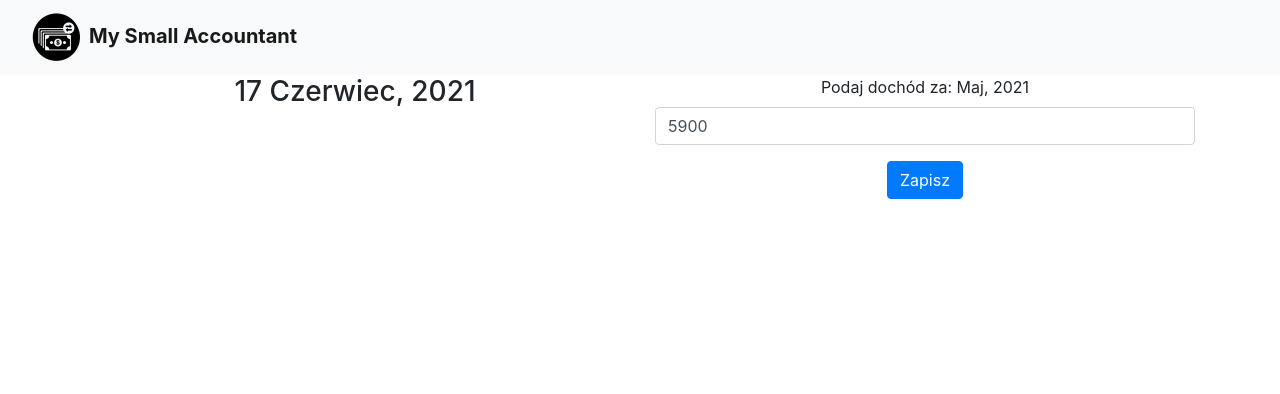
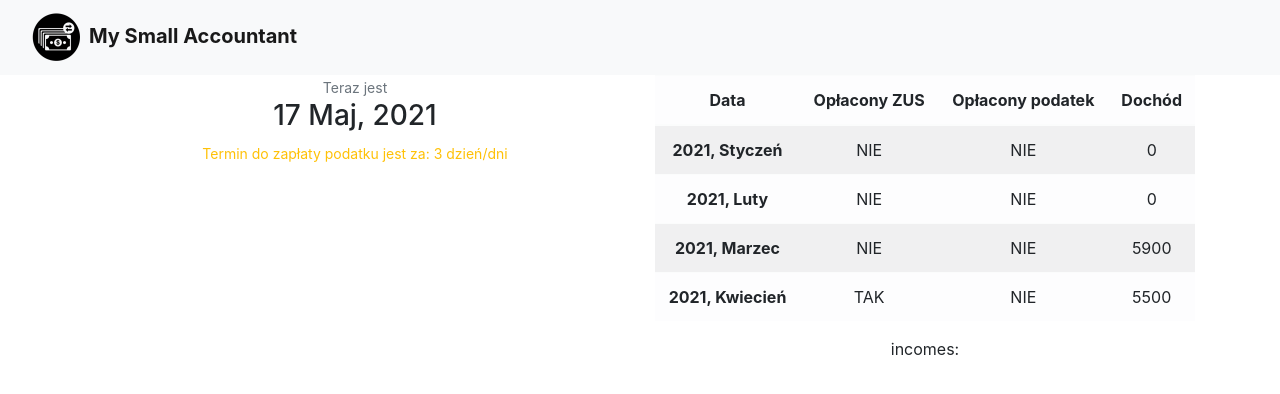
Before and after one commit to przemekoz/my-small-accountant, a React (Create React App) app: page / in a window 1280 px wide. Shown: the top 394 px of the page. Built offline with nearby package versions, Linux system fonts and the light colour scheme.

Commit message:
added: reorganisation components

```diff
--- a/src/App.js
+++ b/src/App.js
@@ -1,10 +1,9 @@
 import './App.css';
-import { Calculations } from './components/Calculations';
 import { CurrentDate } from './components/CurrentDate';
 import { EnterIncome } from './components/EnterIncome';
-import { EntriesComponent } from './components/EntriesComponent';
+import { EntriesCalculations } from './components/EntriesCalculations';
 import { Config } from './config/config';
-import { Entries } from './data/entries';
+import { EntriesData } from './data/entries';
 import { getPreviousMonthYear } from "./helpers";
 
 function App() {
@@ -14,19 +13,24 @@ function App() {
 
   // const currentMonth = date.getMonth();
   //@todo TESTS
-  const currentMonth = 5;
+  const currentMonth = 4;
 
 
   const currentYear = date.getFullYear();
   const [ previousMonth, previousYear ] = getPreviousMonthYear(currentMonth, currentYear);
 
   const hasPraviousMonthIncome = () => {
-    return Entries.find(entry => entry.month === previousMonth && entry.year === previousYear && entry.income > 0);
+    return EntriesData.find(entry => entry.month === previousMonth && entry.year === previousYear && entry.income > 0);
   }
 
   const propsCurrentMonthYear = {
     currentMonth,
     currentYear
+  };
+
+  const propsPreviousMonthYear = {
+    previousMonth,
+    previousYear
   };
 
   return (
@@ -40,13 +44,13 @@ function App() {
         </div>
       </nav>
       <div className="container">
-        <div className="row align-items-start">
+        <div className="row">
           <div className="col">
             <CurrentDate { ...propsCurrentMonthYear } currentDate={ currentDate } />
           </div>
           <div className="col">
-            { !hasPraviousMonthIncome() && <EnterIncome { ...propsCurrentMonthYear } defaultIncome={ Config.defaultIncome } /> }
-            { hasPraviousMonthIncome() && <EntriesCalculations { ...propsCurrentMonthYear } /> }
+            { !hasPraviousMonthIncome() && <EnterIncome { ...propsPreviousMonthYear } defaultIncome={ Config.defaultIncome } /> }
+            { hasPraviousMonthIncome() && <EntriesCalculations { ...propsCurrentMonthYear } { ...propsPreviousMonthYear } /> }
           </div>
         </div>
       </div>
@@ -54,13 +58,4 @@ function App() {
   );
 }
 
-const EntriesCalculations = (propsCurrentMonthYear) => {
-  return (
-    <>
-      <EntriesComponent />
-      <Calculations { ...propsCurrentMonthYear } />
-    </>
-  )
-};
-
 export default App;
--- a/src/components/Calculations.js
+++ b/src/components/Calculations.js
@@ -1,35 +1,21 @@
 import React from "react";
-import { Entries } from "../data/entries";
 
 export const Calculations = (props) => {
-  const { currentMonth, currentYear } = props;
+  const { filteredEntries } = props;
   return (
     <>
-      incomes: { getIncomes(currentMonth, currentYear) }
+      incomes: { getIncomes(filteredEntries) }
     </>
   );
 };
 
-export const getIncomes = (currentMonth, currentYear) => {
-  if (currentMonth > 0) {
-    console.log("od stycznia do miesiąc przed aktualnym miesiącem")
-    const filteredEntries = Entries.filter(entry => {
-      return entry.year === currentYear && entry.month < currentMonth;
-    });
+export const getIncomes = (entries) => {
 
-    console.log(filteredEntries)
+  console.log(entries)
 
-    console.log(filteredEntries.reduce((previus, current) => {
-      const prev = previus ? previus.income : 0;
-      const curr = current ? current.income : 0;
-      return prev + curr;
-    }))
-    return;
-  }
-
-  console.log("caly porzedni rok")
-  // @TODO pobierz caly poprzedni rok
-  console.log(Entries.filter(entry => {
-    return parseInt(entry.year, 10) === parseInt(currentYear - 1, 10);
+  console.log(entries.reduce((previus, current) => {
+    const prev = previus ? previus.income : 0;
+    const curr = current ? current.income : 0;
+    return prev + curr;
   }))
 }
--- a/src/components/CurrentDate.js
+++ b/src/components/CurrentDate.js
@@ -3,9 +3,14 @@ import { Months } from "../config/months";
 
 export const CurrentDate = (props) => {
   const { currentMonth, currentYear, currentDate } = props;
+  const transferIn = 20 - currentDate;
   return (
-    <h3>
-      { currentDate } { Months[ currentMonth ] }, { currentYear }
-    </h3>
+    <>
+      <small className="text-muted">Teraz jest</small>
+      <h3>
+        { currentDate } { Months[ currentMonth ] }, { currentYear }
+      </h3>
+      {transferIn > 0 && <small className="text-warning">Termin do zapłaty podatku jest za: {transferIn} dzień/dni</small>}
+    </>
   );
 };
--- a/src/components/EnterIncome.js
+++ b/src/components/EnterIncome.js
@@ -1,12 +1,11 @@
 import React, { useState } from "react";
 import { Months } from "../config/months";
-import { getPreviousMonthYear } from "../helpers";
 
 export const EnterIncome = (props) => {
 
-  const { currentMonth, currentYear } = props;
+  const { previousMonth, previousYear } = props;
   const [ income, setIncome ] = useState(props.defaultIncome);
-  const [ previousMonth, previousYear ] = getPreviousMonthYear(currentMonth, currentYear);
+
 
   const onChangeIncome = (event) => {
     setIncome(event.target.value);
@@ -19,8 +18,16 @@ export const EnterIncome = (props) => {
   return (
     <form>
       <div className="mb-3">
-        <label htmlFor="exampleInputEmail1" className="form-label">Podaj dochód za: { Months[ previousMonth ] }, { previousYear } </label>
-        <input type="number" className="form-control" aria-describedby="income" onChange={ onChangeIncome } value={ income } />
+        <label htmlFor="income" className="form-label">Podaj dochód za: { Months[ previousMonth ] }, { previousYear } </label>
+        <input type="number" className="form-control" aria-describedby="income" id="income" name="income" onChange={ onChangeIncome } value={ income } />
+      </div>
+      <div className="mb-3 form-check">
+        <input type="checkbox" className="form-check-input" name="transferedZus" id="transferedZus" />
+        <label className="form-check-label" htmlFor="transferedZus">Opłacony ZUS</label>
+      </div>
+      <div className="mb-3 form-check">
+        <input type="checkbox" className="form-check-input" name="transferedTax" id="transferedTax" />
+        <label className="form-check-label" htmlFor="transferedTax">Opłacony podatek</label>
       </div>
       <button type="submit" className="btn btn-primary" onClick={ submitIncome }>Zapisz</button>
     </form>
--- a/src/components/EntriesComponent.js
+++ b/src/components/Entries.js
@@ -1,10 +1,8 @@
 import React from "react";
 import { Months } from "../config/months";
-import { Entries } from "../data/entries";
 
-export const EntriesComponent = (props) => {
-
-  console.log(Entries.length)
+export const Entries = (props) => {
+  const { filteredEntries } = props;
 
   return (
     <table className="table table-light table-striped">
@@ -17,7 +15,7 @@ export const EntriesComponent = (props) => {
         </tr>
       </thead>
       <tbody>
-        { Entries.map(entry => (
+        { filteredEntries.map(entry => (
           <tr key={entry.year + entry.month}>
             <th scope="row">{ entry.year }, { Months[ entry.month ] }</th>
             <td>{ entry.transferredZus ? "TAK" : "NIE" }</td>
--- /dev/null
+++ b/src/components/EntriesCalculations.js
@@ -0,0 +1,21 @@
+import React from "react";
+import { Calculations } from "./Calculations";
+import { Entries } from "./Entries";
+import { EntriesData } from "../data/entries";
+
+export const EntriesCalculations = (props) => {
+  const { currentMonth, currentYear, previousYear } = props;
+
+  const filteredEntries = EntriesData.filter(entry => {
+    const yearCondition = currentMonth > 0 ? entry.year === currentYear : entry.year === previousYear;
+    const monthCondition = currentMonth > 0 ? entry.month < currentMonth : true;
+    return yearCondition && monthCondition;
+  });
+
+  return (
+    <>
+      <Entries filteredEntries={ filteredEntries } />
+      <Calculations filteredEntries={ filteredEntries } />
+    </>
+  )
+};
--- a/src/data/entries.js
+++ b/src/data/entries.js
@@ -1,4 +1,4 @@
-export const Entries = [
+export const EntriesData = [
   {
     year: 2021,
     month: 0,
```
